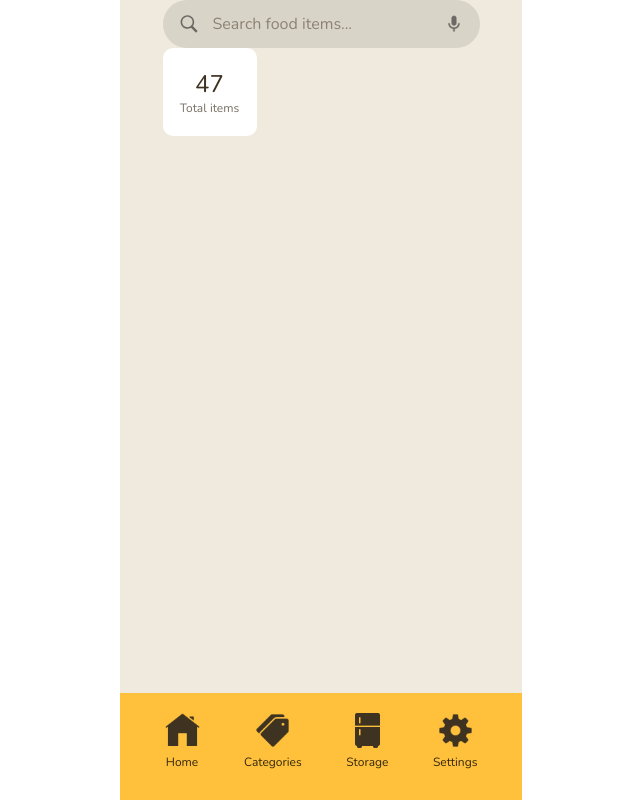
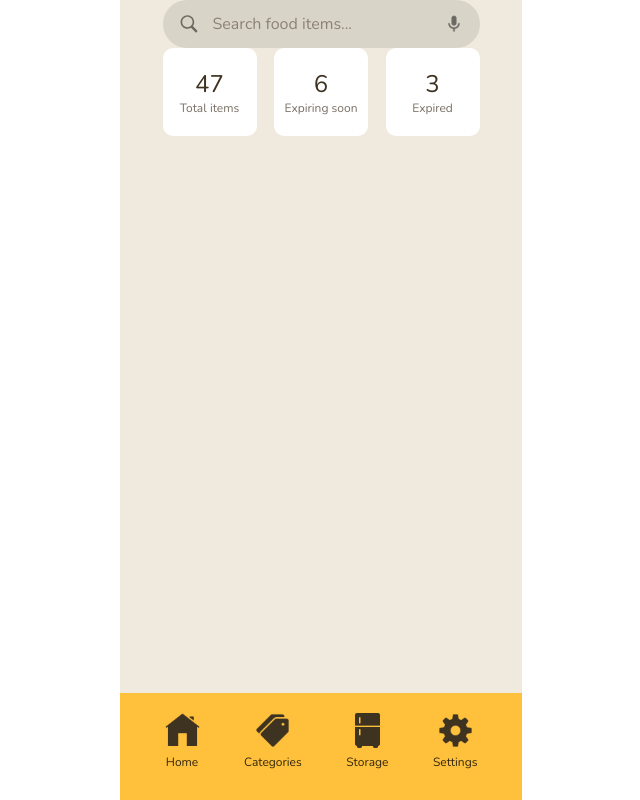
Before and after one commit to siljasihvo/easy-kitchen-frontend, a Vue app: page / in a window 1280 px wide. Shown: the whole page, without its empty margins (319-959 px from the left). Built offline with nearby package versions, Linux system fonts and the light colour scheme.

Commit message:
Add Overview component

```diff
--- /dev/null
+++ b/src/components/Overview.vue
@@ -0,0 +1,18 @@
+<script setup>
+import OverviewCard from "../components/OverviewCard.vue";
+</script>
+
+<template>
+	<section class="overview-cards">
+		<OverviewCard count="47" description="Total items" />
+		<OverviewCard count="6" description="Expiring soon" />
+		<OverviewCard count="3" description="Expired" />
+	</section>
+</template>
+
+<style scoped>
+.overview-cards {
+	display: flex;
+	justify-content: space-between;
+}
+</style>
--- a/src/components/OverviewCard.vue
+++ b/src/components/OverviewCard.vue
@@ -1,7 +1,14 @@
+<script setup>
+defineProps({
+	count: Number,
+	description: String,
+});
+</script>
+
 <template>
 	<section>
-		<p class="card-highlight">47</p>
-		<p class="card-detail">Total items</p>
+		<p class="card-highlight">{{ count }}</p>
+		<p class="card-detail">{{ description }}</p>
 	</section>
 </template>
 
@@ -11,7 +18,7 @@ section {
 	border-radius: 10px;
 	display: flex;
 	flex-direction: column;
-	max-width: 82px;
+	width: 82px;
 	padding: 20px 6px;
 	justify-content: center;
 	align-items: center;
--- a/src/views/HomeView.vue
+++ b/src/views/HomeView.vue
@@ -1,13 +1,13 @@
 <script setup>
 import Navigation from "../components/Navigation.vue";
 import Searchbar from "../components/Searchbar.vue";
-import OverviewCard from "../components/OverviewCard.vue";
+import Overview from "../components/Overview.vue";
 </script>
 
 <template>
 	<main>
 		<Navigation />
 		<Searchbar />
-		<OverviewCard />
+		<Overview />
 	</main>
 </template>
```
